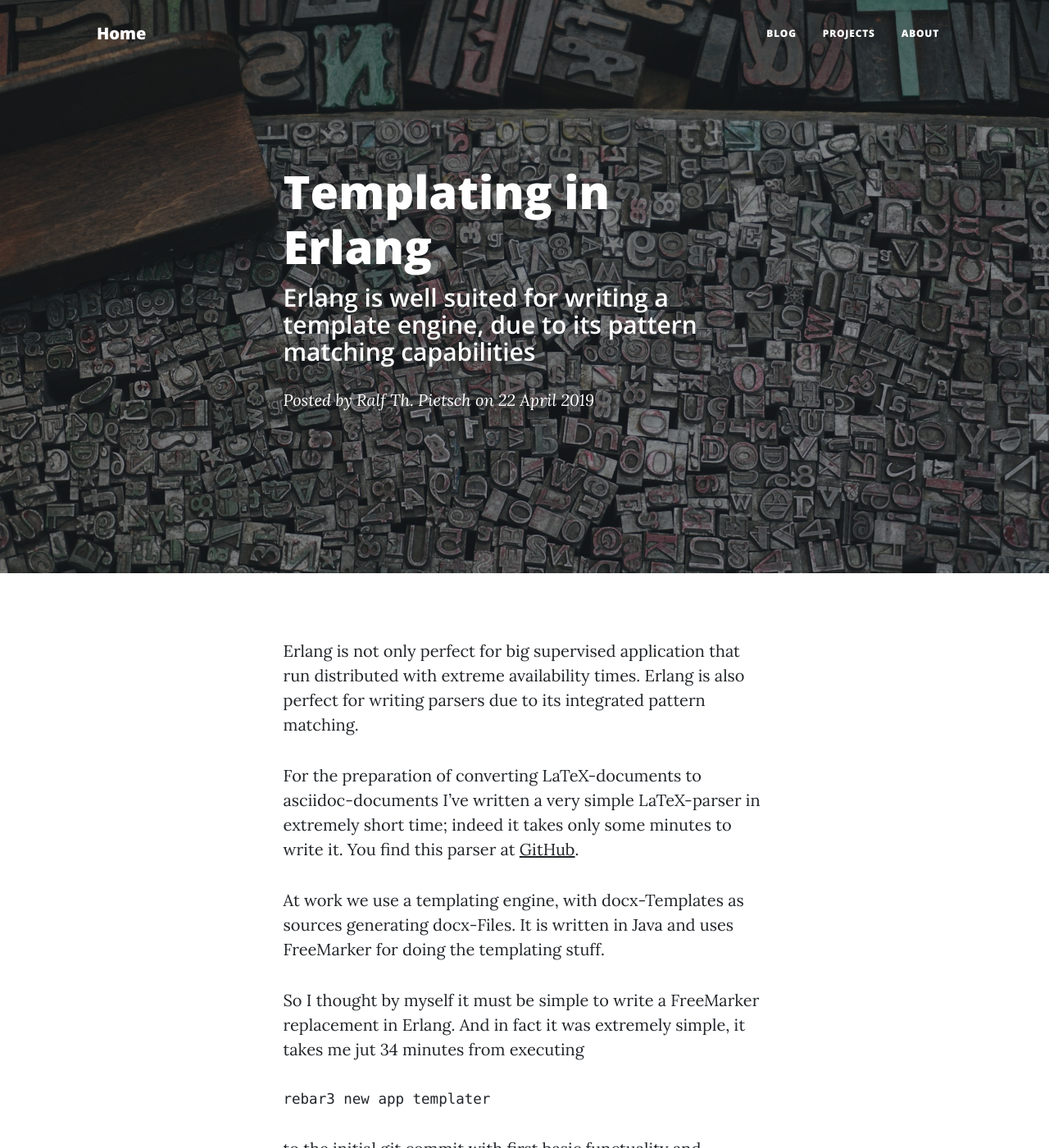
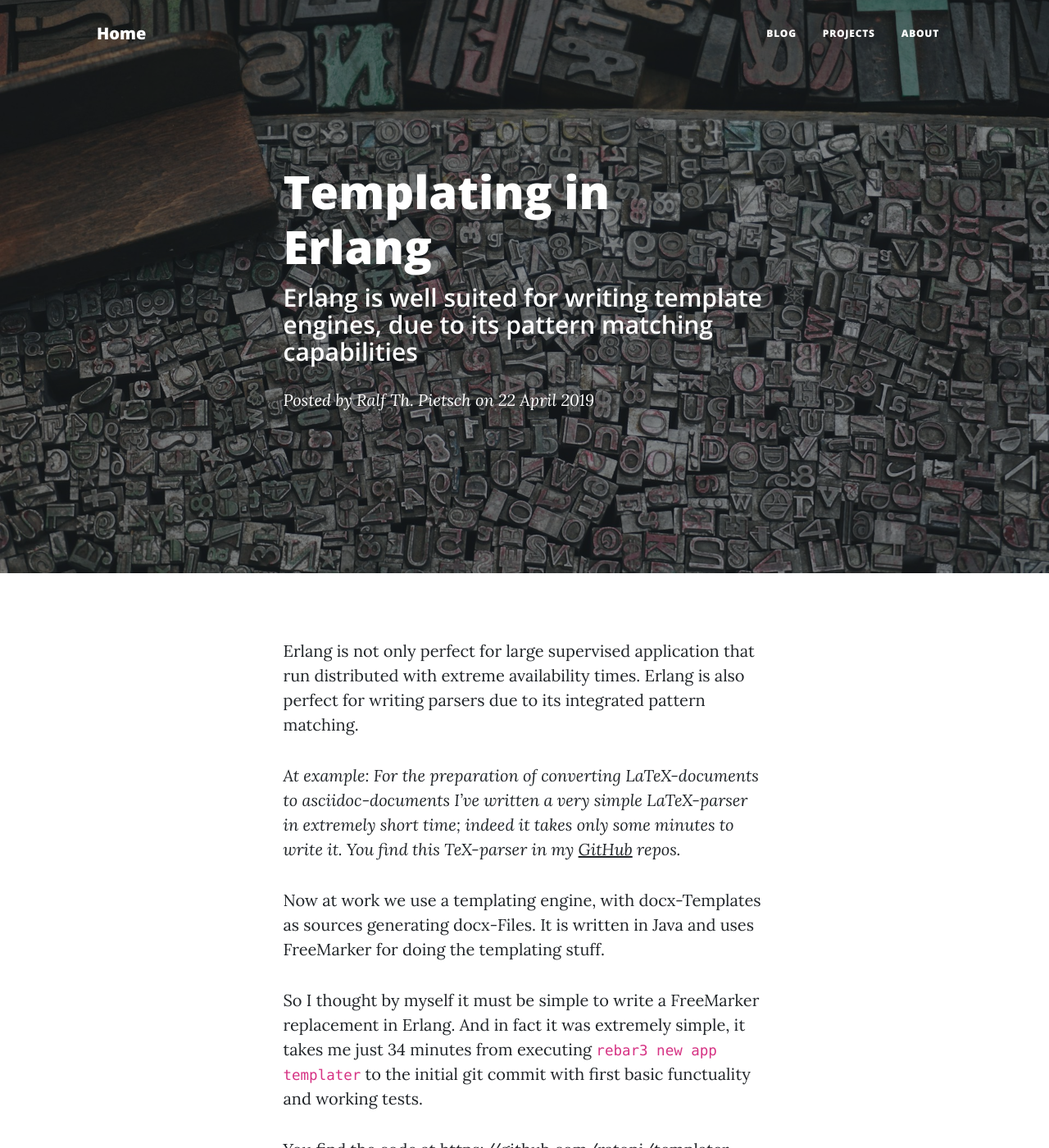
Before and after one commit to ratopi/ratopi.github.io, a Jekyll site: the page built from _posts/2019-04-22-templating-in-erlang.md, in a window 1280 px wide and 1400 px high. Shown: the whole window at 82% size. Built offline with Jekyll 4.4.1, drawn with Linux system fonts in a browser that asks for light colours.

Commit message:
a lost blog post and some reviews

```diff
--- a/_posts/2019-04-22-templating-in-erlang.md
+++ b/_posts/2019-04-22-templating-in-erlang.md
@@ -1,26 +1,24 @@
 ---
 title: Templating in Erlang
 layout: blog_post
-abstract: Erlang is well suited for writing a template engine, due to its pattern matching capabilities
+abstract: Erlang is well suited for writing template engines, due to its pattern matching capabilities
 author: Ralf Th. Pietsch
 date: 2019-04-22
 image: printing
 ---
-Erlang is not only perfect for big supervised application that run distributed with extreme availability times.
+Erlang is not only perfect for large supervised application that run distributed with extreme availability times.
 Erlang is also perfect for writing parsers due to its integrated pattern matching.
 
+*At example:
 For the preparation of converting LaTeX-documents to asciidoc-documents I've written a very simple
 LaTeX-parser in extremely short time; indeed it takes only some minutes to write it.
-You find this parser at <a href="https://github.com/ratopi/texparser">GitHub</a>.
+You find this TeX-parser in my <a href="https://github.com/ratopi/texparser">GitHub</a> repos.*
 
-At work we use a templating engine, with docx-Templates as sources generating docx-Files.
+Now at work we use a templating engine, with docx-Templates as sources generating docx-Files.
 It is written in Java and uses FreeMarker for doing the templating stuff.
 
 So I thought by myself it must be simple to write a FreeMarker replacement in Erlang.
-And in fact it was extremely simple, it takes me jut 34 minutes from executing
-
-	rebar3 new app templater
-
-to the initial git commit with first basic functuality and working tests.
+And in fact it was extremely simple, it takes me just 34 minutes from executing
+`rebar3 new app templater` to the initial git commit with first basic functuality and working tests.
 
 You find the code at <a href="https://github.com/ratopi/templater">https://github.com/ratopi/templater</a>.
```
Also changed, not shown: _posts/2019-04-20-joe-armstrong-is-dead.md (+4 -0 lines), _posts/2023-06-15-base45-v2.md (added, +22 -0 lines).
